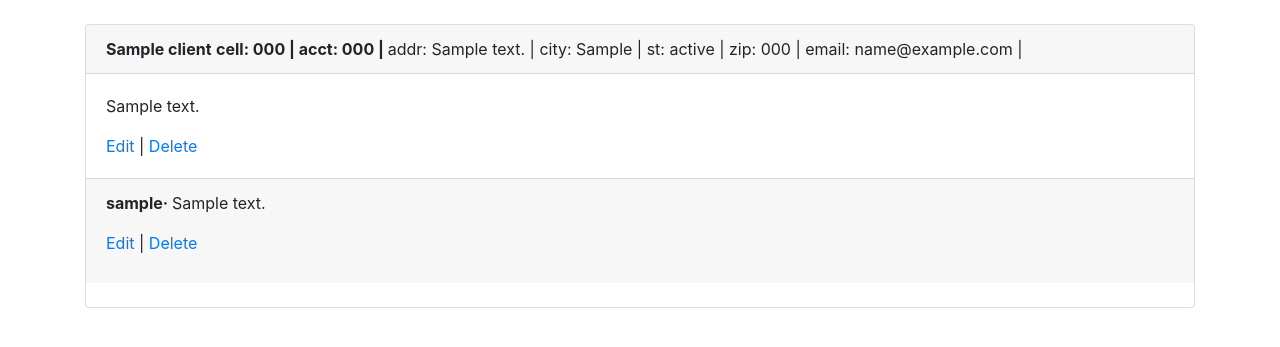
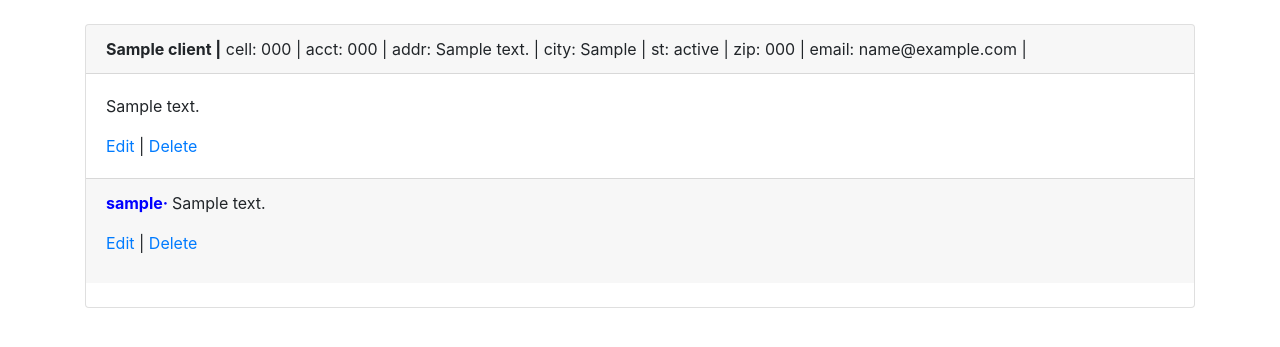
Before and after one commit to jaswinder-kaur/Assign1_ISQA8210, a Django app: page /clients/ in a window 1280 px wide. Shown: the part 56-403 px from the top of the page. Run offline with Django 3.2, Linux system fonts and the light colour scheme; a user stored in the database is signed in; tables that the repository leaves empty hold one stand-in row (values such as "Sample post"); some libraries are stand-ins or nearby versions.

Commit message:
Update client_list.html

```diff
--- a/clientms/templates/client_list.html
+++ b/clientms/templates/client_list.html
@@ -7,9 +7,9 @@
   {% for client in object_list %}
     <div class="card">
       <div class="card-header">
-        <span class="font-weight-bold">{{ client.name }}</span>
-        <span class="font-weight-bold">cell: {{ client.cell_phone }} | </span>
-        <span class="font-weight-bold">acct: {{ client.acct_number }} | </span>
+        <span class="font-weight-bold style="color: blue"">{{ client.name }} |</span>
+        <span class="font-muted">cell: {{ client.cell_phone }} | </span>
+        <span class="font-muted">acct: {{ client.acct_number }} | </span>
         <span class="font-muted">addr: {{ client.address }} | </span>
         <span class="font-muted-">city: {{ client.city }} | </span>
         <span class="font-muted">st: {{ client.state }} | </span>
@@ -24,7 +24,7 @@
       <div class="card-footer">
         {% for comment in client.comments.all %}
           <p>
-            <span class="font-weight-bold">{{ comment.author }}&middot; </span>
+            <span class="font-weight-bold" style="color: blue">{{ comment.author }}&middot; </span>
             {{ comment }}
           </p>
         {% endfor %}
```
